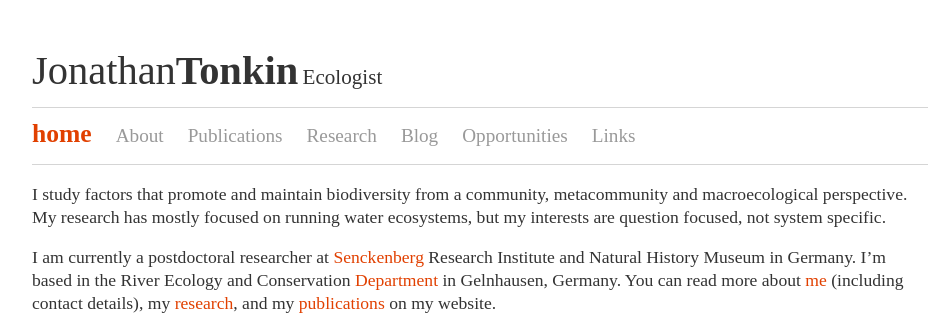
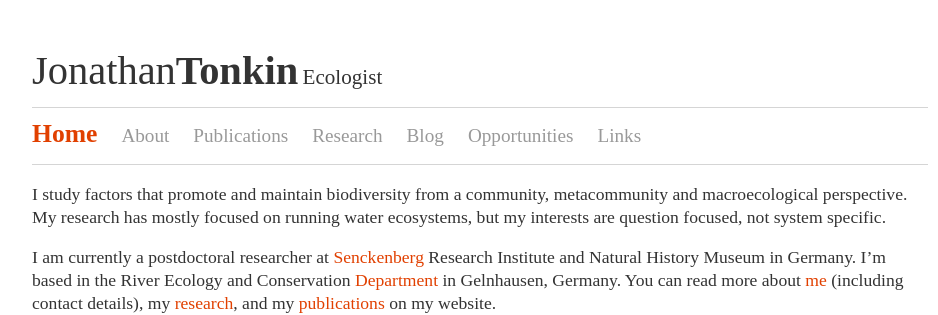
Before and after one commit to jdtonkin/jdtonkin.github.io, a Jekyll site: the page built from index.md, in a window 1280 px wide. Shown: the top 315 px of the page, without its empty margins (160-1098 px from the left). Built offline with Jekyll 4.4.1, drawn with Linux system fonts in a browser that asks for light colours; nearby versions of some CDN libraries; some web fonts are replaced; comment, search, counter and statistics services are not loaded.

Commit message:
Update default.html

```diff
--- a/_layouts/default.html
+++ b/_layouts/default.html
@@ -22,7 +22,7 @@
 
     <nav>
 <ul>
-<li {%if page.title == 'Home' %}class="activepage"{% endif %}><a href="/">home</a></li>
+<li {%if page.title == 'Home' %}class="activepage"{% endif %}><a href="/">Home</a></li>
    <li {%if page.title == 'About' %}class="activepage"{% endif %}><a href="/about/">About</a></li>
    <li {%if page.title == 'Publications' %}class="activepage"{% endif %}><a href="/publications/">Publications</a></li>
    <li {%if page.title == 'Research' %}class="activepage"{% endif %}><a href="/research/">Research</a></li>
```
